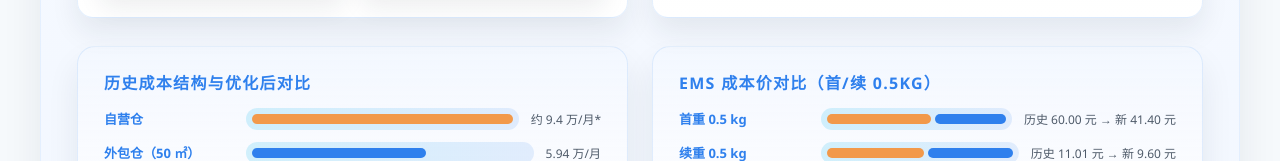
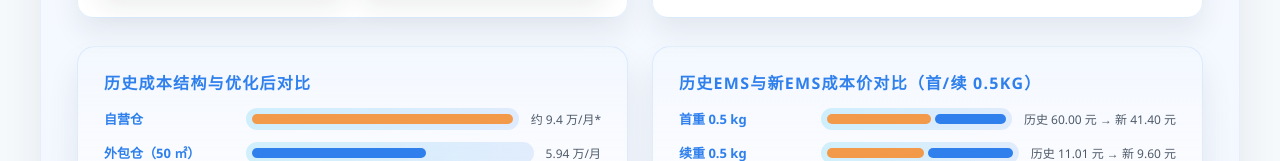
Before and after one commit to xl76888/japan-freight-report, a plain HTML site: page index.html in a window 1280 px wide. Shown: the part 1792-1953 px from the top of the page. Drawn offline with Linux system fonts and the light colour scheme.

Commit message:
feat: 更新历史EMS与新EMS成本价对比文案与表述

```diff
--- a/index.html
+++ b/index.html
@@ -899,7 +899,7 @@
           <p class="note">*估算基于自营仓 8 个月累计亏损 75.4 万折算的月均固定支出。</p>
         </div>
       <div class="compare-card">
-        <h3>EMS 成本价对比（首/续 0.5kg）</h3>
+        <h3>历史EMS与新EMS成本价对比（首/续 0.5kg）</h3>
         <div class="bar-chart">
           <div class="bar-row">
             <div class="bar-label">首重 0.5 kg</div>
```
